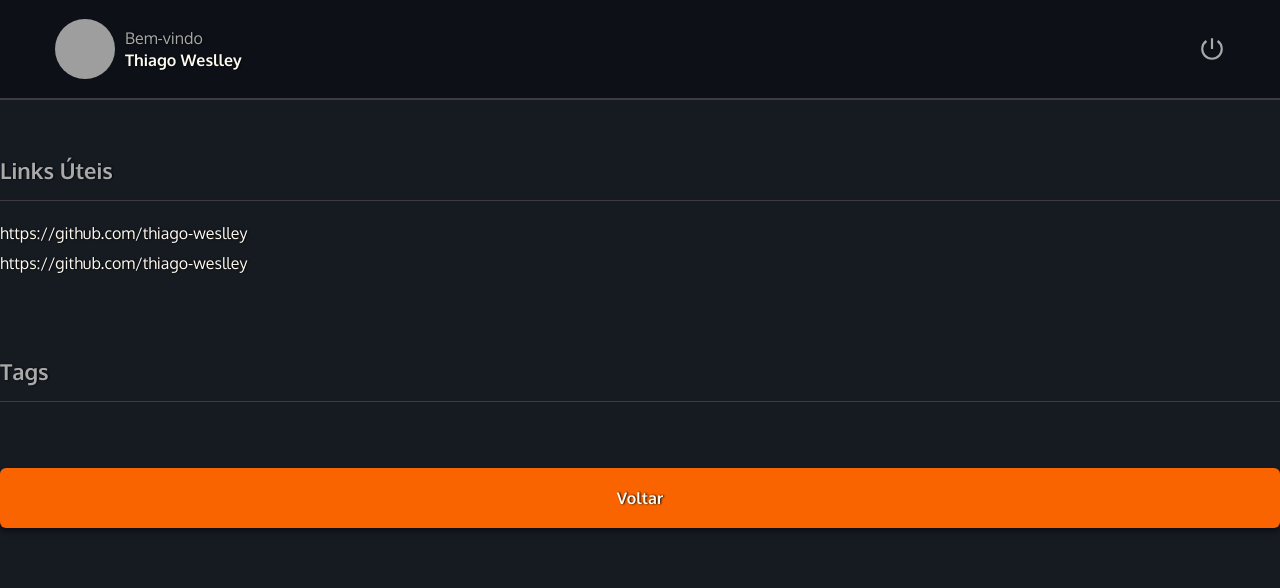
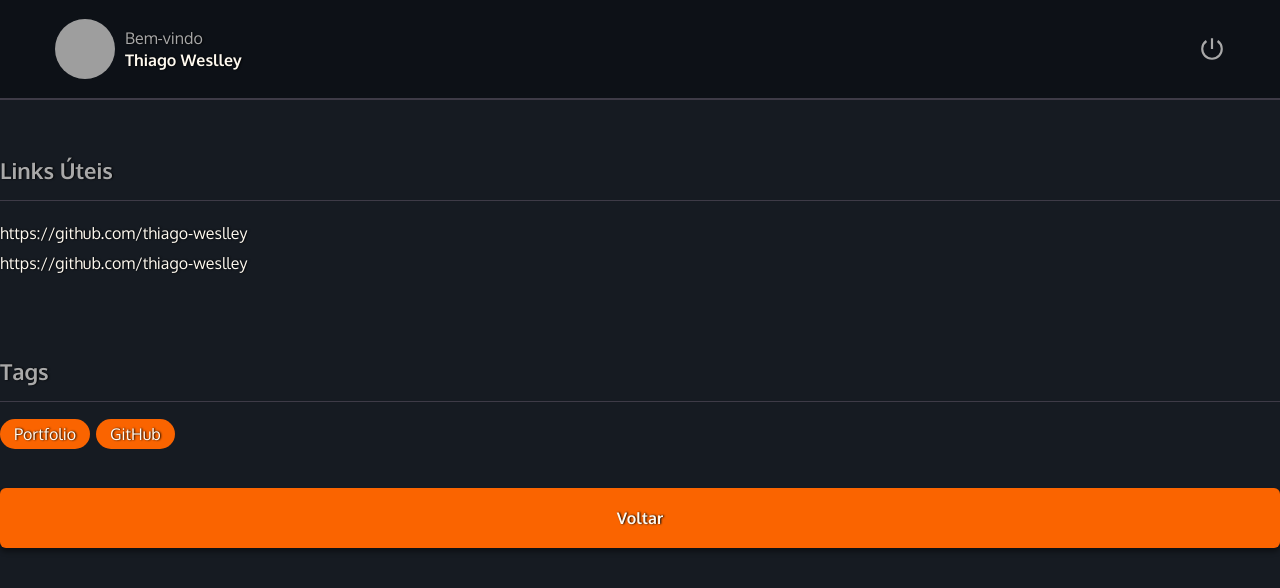
Before and after one commit to thiago-weslley/Note-Web, a React (Vite) app: page / in a window 1280 px wide. Shown: the top 588 px of the page. Built offline with nearby package versions, Linux system fonts and the light colour scheme; grey boxes are pictures that could not be loaded.

Commit message:
feat(component): Cria componente `Tag`

```diff
--- /dev/null
+++ b/src/components/Tag/index.jsx
@@ -0,0 +1,5 @@
+import { TagContainer } from "./styles";
+
+export function Tag({ title }) {
+  return <TagContainer>{title}</TagContainer>;
+}
--- /dev/null
+++ b/src/components/Tag/styles.js
@@ -0,0 +1,9 @@
+import { styled } from "styled-components";
+
+export const TagContainer = styled.span`
+  padding: 0.5rem 1.4rem;
+  border-radius: 20px;
+  margin-right: 0.6rem;
+
+  background: ${({ theme }) => theme.colors.orange};
+`;
--- a/src/pages/Detais/index.jsx
+++ b/src/pages/Detais/index.jsx
@@ -2,6 +2,7 @@ import { Container, Link } from "./styles";
 import { Header } from "../../components/Header";
 import { Button } from "../../components/button";
 import { Section } from "../../components/Section";
+import { Tag } from "../../components/Tag";
 
 export function Details() {
   return (
@@ -19,7 +20,10 @@ export function Details() {
         </Link>
       </Section>
 
-      <Section title="Tags"></Section>
+      <Section title="Tags">
+        <Tag title="Portfolio" />
+        <Tag title="GitHub" />
+      </Section>
 
       <Button content="Voltar" />
     </Container>
```
